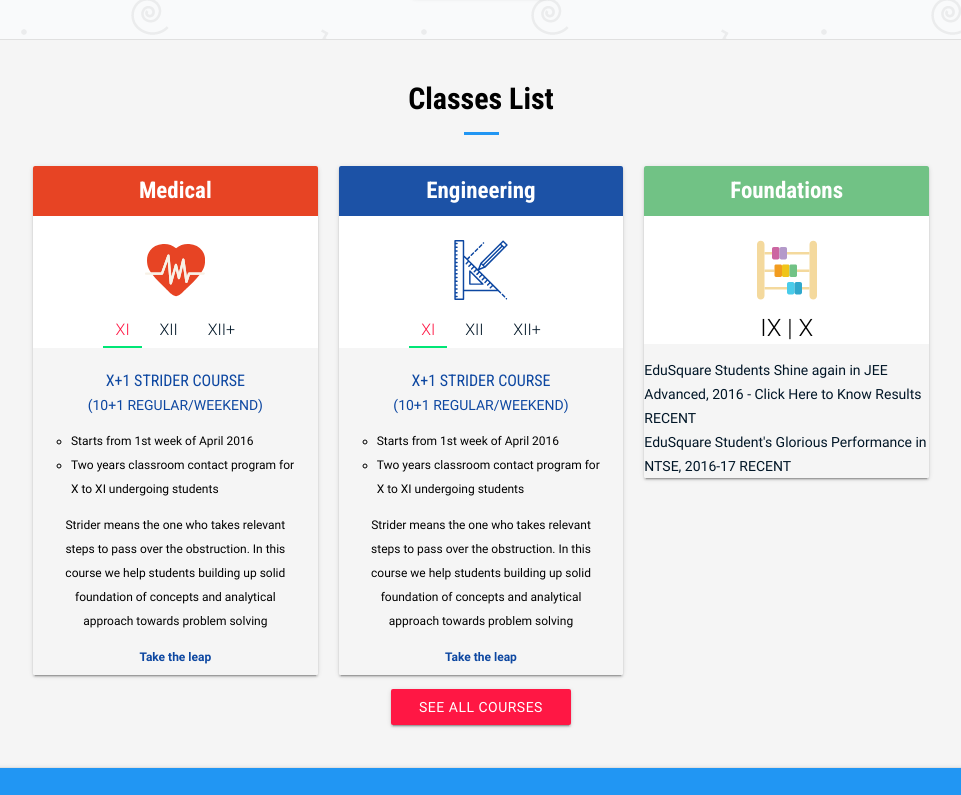
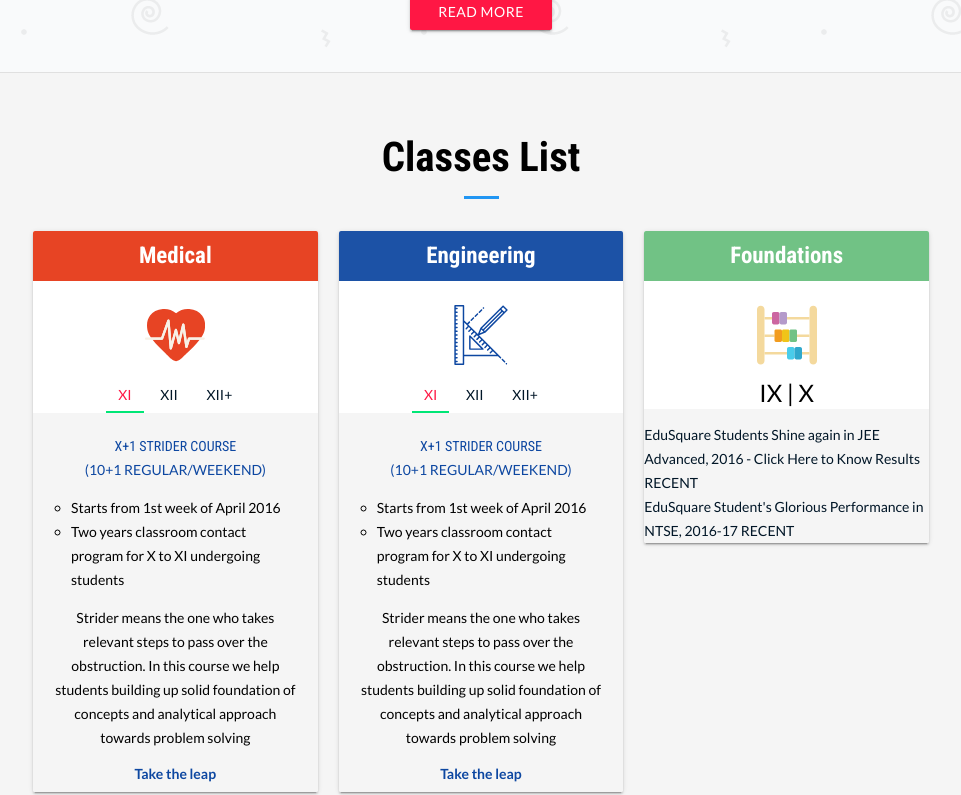
Before and after one commit to xTMNTxRaphaelx/edusquare, a website: page index.html in a window 1280 px wide. Shown: the part 1053-1848 px from the top of the page, without its empty margins (159-1120 px from the left). Drawn offline with nearby package versions, Linux system fonts and the light colour scheme.

Commit message:
removed my hoshiyari B)

```diff
--- a/index.html
+++ b/index.html
@@ -8,7 +8,7 @@
     <title>Edusquare</title>
     <link href="https://fonts.googleapis.com/icon?family=Material+Icons" rel="stylesheet">
     <link href="https://fonts.googleapis.com/css?family=Montserrat:400,400i,600|Roboto+Condensed:400,700" rel="stylesheet">
-    <link href="https://fonts.googleapis.com/css?family=Poppins:400,700" rel="stylesheet">
+    <link href="https://fonts.googleapis.com/css?family=Lato:400,700" rel="stylesheet">
     <link rel="stylesheet" href="node_modules/materialize-css/dist/css/materialize.css">
     <link rel="stylesheet" href="styles/materialize-override.css">
     <link rel="stylesheet" href="styles/main.css">
--- a/scss/_variables.scss
+++ b/scss/_variables.scss
@@ -1,5 +1,5 @@
 $heading-font: 'Roboto Condensed', sans-serif;
-$body-font: 'Roboto', sans-serif;
+$body-font: 'Lato', sans-serif;
 
 $primary-font-color: #011638;
 $dark-primary-color: #0D47A1;
--- a/scss/main.scss
+++ b/scss/main.scss
@@ -68,8 +68,8 @@
         text-align: center;
         .title {
             font-weight: bold;
-            font-size: 30px;
-            margin-top: 0;
+            // font-size: 30px;
+            // margin-top: 0;
         }
         .sub-title {
             color: #999;
@@ -136,7 +136,7 @@
                         line-height: 36px;
                         a {
                             padding: 0 12px;
-                            font-size: 16px;
+                            // font-size: 16px;
                             color: $font-color;
                             &:hover {
                                 color: $primary-dark;
@@ -155,17 +155,17 @@
         .edusquare-card-content {
             padding: 6px 18px;
             text-align: center;
-            font-size: 12px;
+            // font-size: 12px;
             @media screen and (min-width: 601px) {
                 text-align: left;
             }
             h6 {
-                font-size: 16px;
+                // font-size: 16px;
                 line-height: 24px;
                 text-align: center;
                 color: $primary-dark;
                 span {
-                    font-size: 14px;
+                    // font-size: 14px;
                     display: block;
                     font-family: $body-font;
                 }
```
Also changed, not shown: styles/main.css.
